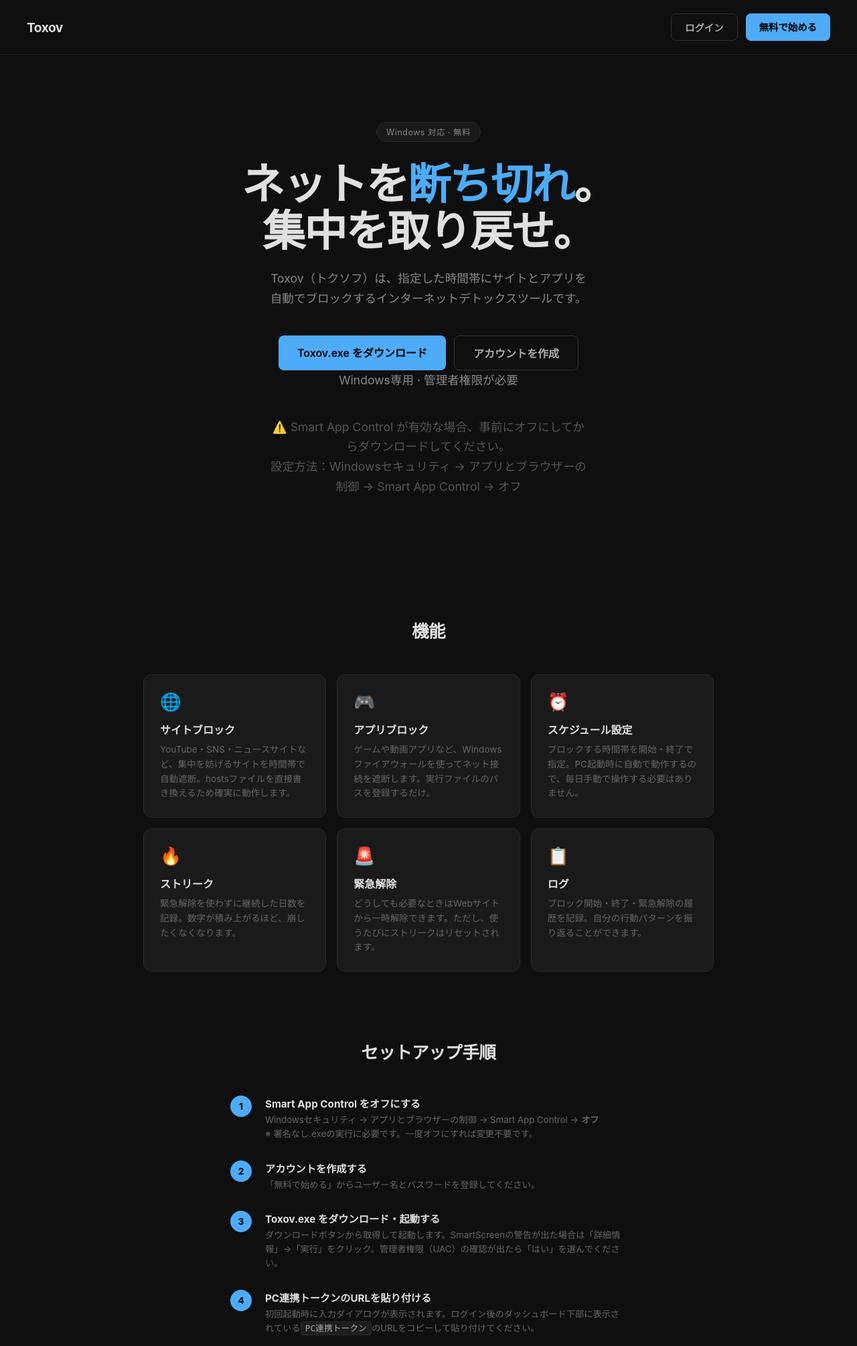
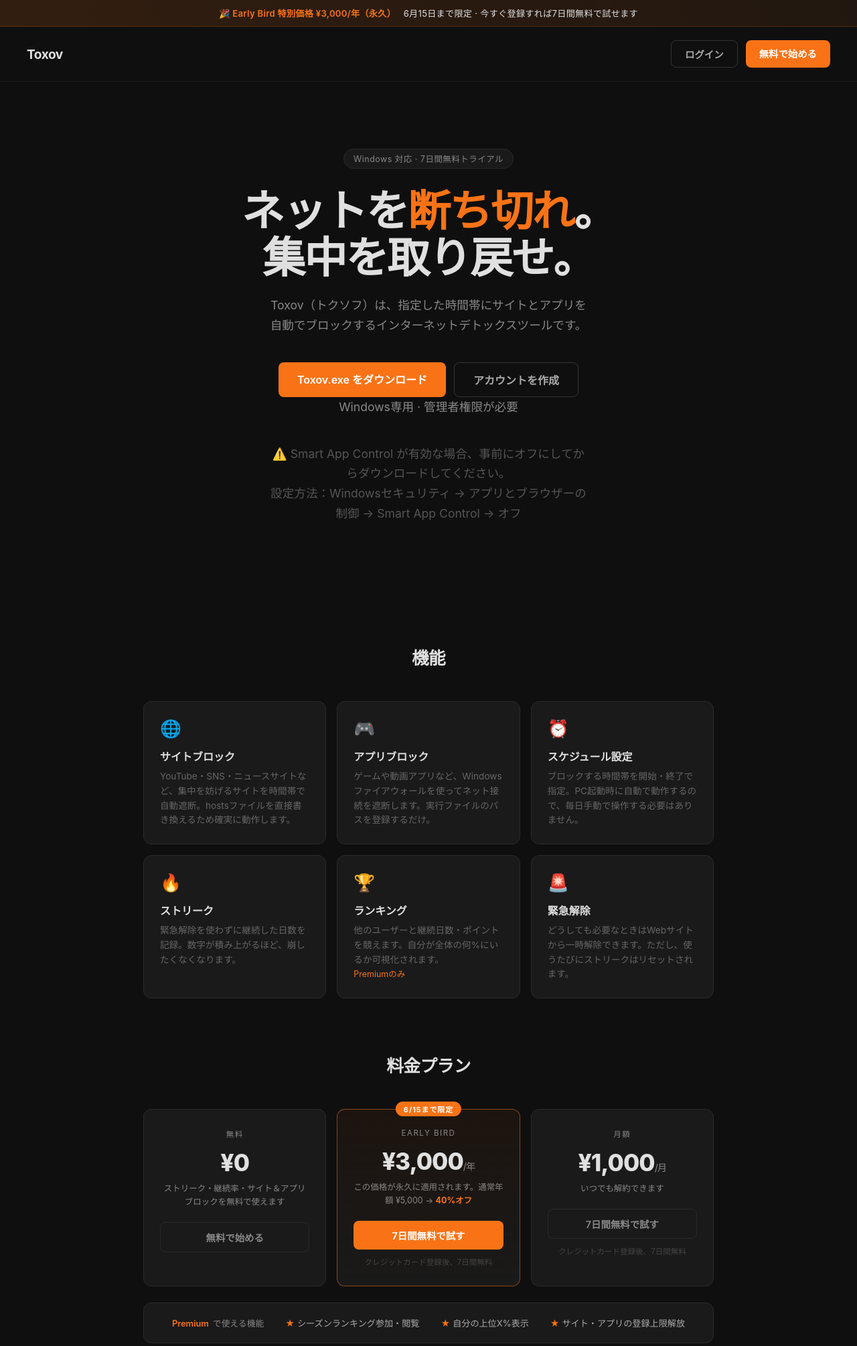
Before and after one commit to nukosi/Toxov, a Flask app: page / in a window 1280 px wide. Shown: the top 2010 px of the page at 67% size. Run offline with Flask 3, Linux system fonts and the light colour scheme; some libraries are stand-ins or nearby versions.

Commit message:
feat: LP全面更新（アーリーバードバナー・料金プラン・オレンジ統一・法令リンク追加）

```diff
--- a/templates/landing.html
+++ b/templates/landing.html
@@ -7,10 +7,21 @@
   <style>
     * { box-sizing: border-box; margin: 0; padding: 0; }
 
+    :root {
+      --accent: #F97316;
+      --accent-dim: rgba(249,115,22,0.12);
+      --bg: #0f0f0f;
+      --bg-card: #1a1a1a;
+      --border: #2a2a2a;
+      --text: #e0e0e0;
+      --muted: #888;
+      --dim: #444;
+    }
+
     body {
       font-family: -apple-system, BlinkMacSystemFont, "Segoe UI", sans-serif;
-      background: #0f0f0f;
-      color: #e0e0e0;
+      background: var(--bg);
+      color: var(--text);
       min-height: 100vh;
     }
 
@@ -22,17 +33,8 @@
       padding: 20px 40px;
       border-bottom: 1px solid #1e1e1e;
     }
-
-    .nav-logo {
-      font-size: 1.2rem;
-      font-weight: 700;
-      letter-spacing: -0.5px;
-    }
-
-    .nav-links {
-      display: flex;
-      gap: 12px;
-    }
+    .nav-logo { font-size: 1.2rem; font-weight: 700; letter-spacing: -0.5px; }
+    .nav-links { display: flex; gap: 12px; }
 
     .btn {
       display: inline-block;
@@ -45,29 +47,39 @@
       text-decoration: none;
       transition: opacity 0.2s;
     }
+    .btn:hover { opacity: 0.82; }
+    .btn-primary { background: var(--accent); color: #fff; }
+    .btn-ghost   { background: transparent; color: #aaa; border: 1px solid #333; }
 
-    .btn:hover { opacity: 0.82; }
-    .btn-primary  { background: #4dabf7; color: #000; }
-    .btn-ghost    { background: transparent; color: #aaa; border: 1px solid #333; }
+    /* アーリーバードバナー */
+    .earlybird-banner {
+      background: linear-gradient(90deg, rgba(249,115,22,0.15), rgba(249,115,22,0.08));
+      border-bottom: 1px solid rgba(249,115,22,0.2);
+      text-align: center;
+      padding: 10px 24px;
+      font-size: .82rem;
+      color: var(--accent);
+      font-weight: 600;
+      letter-spacing: .3px;
+    }
+    .earlybird-banner span { color: #e0e0e0; font-weight: 400; margin-left: 8px; }
 
     /* ヒーロー */
     .hero {
       text-align: center;
       padding: 100px 24px 80px;
     }
-
     .hero-badge {
       display: inline-block;
-      background: #1a1a1a;
-      border: 1px solid #2a2a2a;
+      background: var(--bg-card);
+      border: 1px solid var(--border);
       border-radius: 20px;
       padding: 5px 14px;
       font-size: 0.78rem;
-      color: #888;
+      color: var(--muted);
       margin-bottom: 28px;
       letter-spacing: 0.5px;
     }
-
     .hero h1 {
       font-size: clamp(2.4rem, 6vw, 4rem);
       font-weight: 800;
@@ -75,85 +87,106 @@
       line-height: 1.1;
       margin-bottom: 20px;
     }
-
-    .hero h1 span { color: #4dabf7; }
-
+    .hero h1 span { color: var(--accent); }
     .hero p {
       font-size: 1.1rem;
-      color: #888;
+      color: var(--muted);
       max-width: 480px;
       margin: 0 auto 40px;
       line-height: 1.7;
     }
-
     .hero-btns {
       display: flex;
       gap: 12px;
       justify-content: center;
       flex-wrap: wrap;
     }
-
-    .hero-btns .btn-primary {
-      padding: 13px 28px;
-      font-size: 1rem;
-    }
-
-    .hero-btns .btn-ghost {
-      padding: 13px 28px;
-      font-size: 1rem;
-    }
-
-    .hero-note {
-      margin-top: 14px;
-      font-size: 0.78rem;
-      color: #444;
-    }
+    .hero-btns .btn { padding: 13px 28px; font-size: 1rem; }
+    .hero-note { margin-top: 14px; font-size: 0.78rem; color: var(--dim); }
 
     /* 機能セクション */
     .features {
       max-width: 900px;
       margin: 0 auto;
-      padding: 60px 24px 100px;
+      padding: 60px 24px 80px;
     }
-
-    .features h2 {
+    .section-title {
       text-align: center;
       font-size: 1.6rem;
       font-weight: 700;
       letter-spacing: -0.5px;
       margin-bottom: 48px;
-      color: #e0e0e0;
     }
-
     .feature-grid {
       display: grid;
       grid-template-columns: repeat(auto-fit, minmax(260px, 1fr));
       gap: 16px;
     }
-
     .feature-card {
-      background: #1a1a1a;
-      border: 1px solid #2a2a2a;
+      background: var(--bg-card);
+      border: 1px solid var(--border);
       border-radius: 12px;
       padding: 24px;
     }
+    .feature-icon { font-size: 1.6rem; margin-bottom: 14px; }
+    .feature-card h3 { font-size: 1rem; font-weight: 700; margin-bottom: 8px; }
+    .feature-card p { font-size: 0.85rem; color: #666; line-height: 1.6; }
 
-    .feature-icon {
-      font-size: 1.6rem;
-      margin-bottom: 14px;
+    /* 料金プラン */
+    .pricing {
+      max-width: 900px;
+      margin: 0 auto;
+      padding: 0 24px 100px;
     }
-
-    .feature-card h3 {
-      font-size: 1rem;
+    .pricing-grid {
+      display: grid;
+      grid-template-columns: repeat(auto-fit, minmax(240px, 1fr));
+      gap: 16px;
+    }
+    .plan-card {
+      background: var(--bg-card);
+      border: 1px solid var(--border);
+      border-radius: 12px;
+      padding: 28px 24px;
+      text-align: center;
+      position: relative;
+    }
+    .plan-card.featured {
+      border-color: rgba(249,115,22,0.5);
+      background: linear-gradient(180deg, rgba(249,115,22,0.06) 0%, var(--bg-card) 100%);
+    }
+    .plan-badge {
+      position: absolute;
+      top: -12px;
+      left: 50%;
+      transform: translateX(-50%);
+      background: var(--accent);
+      color: #fff;
+      font-size: .68rem;
       font-weight: 700;
-      margin-bottom: 8px;
+      letter-spacing: 1px;
+      padding: 3px 12px;
+      border-radius: 20px;
+      white-space: nowrap;
     }
-
-    .feature-card p {
-      font-size: 0.85rem;
-      color: #666;
-      line-height: 1.6;
+    .plan-name { font-size: .72rem; text-transform: uppercase; letter-spacing: 1.5px; color: var(--muted); margin-bottom: 14px; }
+    .plan-price { font-size: 2.2rem; font-weight: 800; letter-spacing: -1px; color: var(--text); }
+    .plan-price span { font-size: .9rem; font-weight: 400; color: var(--muted); }
+    .plan-desc { font-size: .78rem; color: var(--muted); margin: 8px 0 20px; line-height: 1.6; }
+    .plan-cta {
+      display: block;
+      padding: 11px;
+      border-radius: 8px;
+      font-size: .9rem;
+      font-weight: 600;
+      text-decoration: none;
+      transition: opacity .2s;
+      margin-top: auto;
     }
+    .plan-cta:hover { opacity: .82; }
+    .plan-cta.primary { background: var(--accent); color: #fff; }
+    .plan-cta.ghost { background: transparent; color: var(--muted); border: 1px solid var(--border); }
+    .plan-trial { font-size: .72rem; color: var(--dim); margin-top: 10px; }
 
     /* セットアップガイド */
     .setup {
@@ -161,98 +194,67 @@
       margin: 0 auto;
       padding: 0 24px 100px;
     }
-
-    .setup h2 {
-      text-align: center;
-      font-size: 1.6rem;
-      font-weight: 700;
-      letter-spacing: -0.5px;
-      margin-bottom: 48px;
-    }
-
-    .step {
-      display: flex;
-      gap: 20px;
-      margin-bottom: 28px;
-    }
-
+    .step { display: flex; gap: 20px; margin-bottom: 28px; }
     .step-num {
       flex-shrink: 0;
       width: 32px;
       height: 32px;
       border-radius: 50%;
-      background: #4dabf7;
-      color: #000;
+      background: var(--accent);
+      color: #fff;
       font-size: 0.85rem;
       font-weight: 700;
       display: flex;
       align-items: center;
       justify-content: center;
     }
-
-    .step-body h3 {
-      font-size: 0.95rem;
-      font-weight: 700;
-      margin-bottom: 4px;
-    }
-
-    .step-body p {
-      font-size: 0.83rem;
-      color: #666;
-      line-height: 1.6;
-    }
-
+    .step-body h3 { font-size: 0.95rem; font-weight: 700; margin-bottom: 4px; }
+    .step-body p { font-size: 0.83rem; color: #666; line-height: 1.6; }
     .step-body code {
       background: #1e1e1e;
-      border: 1px solid #2a2a2a;
+      border: 1px solid var(--border);
       border-radius: 4px;
       padding: 2px 6px;
       font-size: 0.8rem;
       color: #aaa;
     }
 
-    /* CTAセクション */
+    /* CTA */
     .cta {
       text-align: center;
       padding: 80px 24px;
       border-top: 1px solid #1e1e1e;
     }
-
-    .cta h2 {
-      font-size: 1.8rem;
-      font-weight: 700;
-      letter-spacing: -0.5px;
-      margin-bottom: 12px;
-    }
-
-    .cta p {
-      color: #666;
-      margin-bottom: 32px;
-      font-size: 0.95rem;
-    }
-
-    .cta-btns {
-      display: flex;
-      gap: 12px;
-      justify-content: center;
-      flex-wrap: wrap;
-    }
-
-    .cta-btns .btn {
-      padding: 13px 28px;
-      font-size: 1rem;
-    }
+    .cta h2 { font-size: 1.8rem; font-weight: 700; letter-spacing: -0.5px; margin-bottom: 12px; }
+    .cta p { color: #666; margin-bottom: 32px; font-size: 0.95rem; }
+    .cta-btns { display: flex; gap: 12px; justify-content: center; flex-wrap: wrap; }
+    .cta-btns .btn { padding: 13px 28px; font-size: 1rem; }
 
     footer {
       text-align: center;
-      padding: 24px;
+      padding: 28px 24px;
       font-size: 0.78rem;
-      color: #333;
+      color: #555;
       border-top: 1px solid #1a1a1a;
     }
+    .footer-links {
+      display: flex;
+      gap: 20px;
+      justify-content: center;
+      margin-bottom: 12px;
+      flex-wrap: wrap;
+    }
+    .footer-links a { color: #555; text-decoration: none; transition: color .15s; }
+    .footer-links a:hover { color: var(--text); }
   </style>
 </head>
 <body>
+
+  <!-- アーリーバードバナー -->
+  <div class="earlybird-banner">
+    🎉 Early Bird 特別価格 ¥3,000/年（永久）
+    <span>6月15日まで限定 · 今すぐ登録すれば7日間無料で試せます</span>
+  </div>
 
   <nav>
     <span class="nav-logo">Toxov</span>
@@ -263,7 +265,7 @@
   </nav>
 
   <section class="hero">
-    <div class="hero-badge">Windows 対応 · 無料</div>
+    <div class="hero-badge">Windows 対応 · 7日間無料トライアル</div>
     <h1>ネットを<span>断ち切れ</span>。<br>集中を取り戻せ。</h1>
     <p>Toxov（トクソフ）は、指定した時間帯にサイトとアプリを自動でブロックするインターネットデトックスツールです。</p>
     <div class="hero-btns">
@@ -278,7 +280,7 @@
   </section>
 
   <section class="features">
-    <h2>機能</h2>
+    <h2 class="section-title">機能</h2>
     <div class="feature-grid">
       <div class="feature-card">
         <div class="feature-icon">🌐</div>
@@ -301,20 +303,65 @@
         <p>緊急解除を使わずに継続した日数を記録。数字が積み上がるほど、崩したくなくなります。</p>
       </div>
       <div class="feature-card">
+        <div class="feature-icon">🏆</div>
+        <h3>ランキング</h3>
+        <p>他のユーザーと継続日数・ポイントを競えます。自分が全体の何%にいるか可視化されます。<br><span style="font-size:.78rem;color:#F97316;">Premiumのみ</span></p>
+      </div>
+      <div class="feature-card">
         <div class="feature-icon">🚨</div>
         <h3>緊急解除</h3>
         <p>どうしても必要なときはWebサイトから一時解除できます。ただし、使うたびにストリークはリセットされます。</p>
       </div>
-      <div class="feature-card">
-        <div class="feature-icon">📋</div>
-        <h3>ログ</h3>
-        <p>ブロック開始・終了・緊急解除の履歴を記録。自分の行動パターンを振り返ることができます。</p>
+    </div>
+  </section>
+
+  <!-- 料金プラン -->
+  <section class="pricing">
+    <h2 class="section-title">料金プラン</h2>
+    <div class="pricing-grid">
+
+      <!-- 無料 -->
+      <div class="plan-card">
+        <div class="plan-name">無料</div>
+        <div class="plan-price">¥0</div>
+        <div class="plan-desc">ストリーク・継続率・サイト＆アプリブロックを無料で使えます</div>
+        <a href="/register" class="plan-cta ghost">無料で始める</a>
       </div>
+
+      <!-- アーリーバード -->
+      <div class="plan-card featured">
+        <div class="plan-badge">6/15まで限定</div>
+        <div class="plan-name">Early Bird</div>
+        <div class="plan-price">¥3,000<span>/年</span></div>
+        <div class="plan-desc">この価格が永久に適用されます。通常年額 ¥5,000 → <strong style="color:#F97316;">40%オフ</strong></div>
+        <a href="/register" class="plan-cta primary">7日間無料で試す</a>
+        <div class="plan-trial">クレジットカード登録後、7日間無料</div>
+      </div>
+
+      <!-- 月額 -->
+      <div class="plan-card">
+        <div class="plan-name">月額</div>
+        <div class="plan-price">¥1,000<span>/月</span></div>
+        <div class="plan-desc">いつでも解約できます</div>
+        <a href="/register" class="plan-cta ghost">7日間無料で試す</a>
+        <div class="plan-trial">クレジットカード登録後、7日間無料</div>
+      </div>
+
+    </div>
+
+    <!-- Premium特典 -->
+    <div style="margin-top:24px; background:var(--bg-card); border:1px solid var(--border); border-radius:12px; padding:20px 24px; display:flex; gap:32px; flex-wrap:wrap; justify-content:center;">
+      <div style="font-size:.8rem; color:var(--muted);">
+        <span style="color:var(--accent); font-weight:600; margin-right:6px;">Premium</span>で使える機能
+      </div>
+      <div style="font-size:.82rem; color:#aaa;"><span style="color:var(--accent); margin-right:4px;">★</span>シーズンランキング参加・閲覧</div>
+      <div style="font-size:.82rem; color:#aaa;"><span style="color:var(--accent); margin-right:4px;">★</span>自分の上位X%表示</div>
+      <div style="font-size:.82rem; color:#aaa;"><span style="color:var(--accent); margin-right:4px;">★</span>サイト・アプリの登録上限解放</div>
     </div>
   </section>
 
   <section class="setup">
-    <h2>セットアップ手順</h2>
+    <h2 class="section-title">セットアップ手順</h2>
 
     <div class="step">
       <div class="step-num">1</div>
@@ -344,8 +391,8 @@
     <div class="step">
       <div class="step-num">4</div>
       <div class="step-body">
-        <h3>PC連携トークンのURLを貼り付ける</h3>
-        <p>初回起動時に入力ダイアログが表示されます。ログイン後のダッシュボード下部に表示されている<code>PC連携トークン</code>のURLをコピーして貼り付けてください。</p>
+        <h3>接続コードを入力する</h3>
+        <p>初回起動時に入力ダイアログが表示されます。ダッシュボードの「PC連携」に表示されている<code>6桁のコード</code>を入力してください。</p>
       </div>
     </div>
 
@@ -368,7 +415,12 @@
   </section>
 
   <footer>
-    © 2025 Toxov
+    <div class="footer-links">
+      <a href="/tokusho">特定商取引法に基づく表記</a>
+      <a href="/privacy">プライバシーポリシー</a>
+      <a href="mailto:komiyasan5@gmail.com">お問い合わせ</a>
+    </div>
+    © 2026 Toxov
   </footer>
 
 </body>
```
